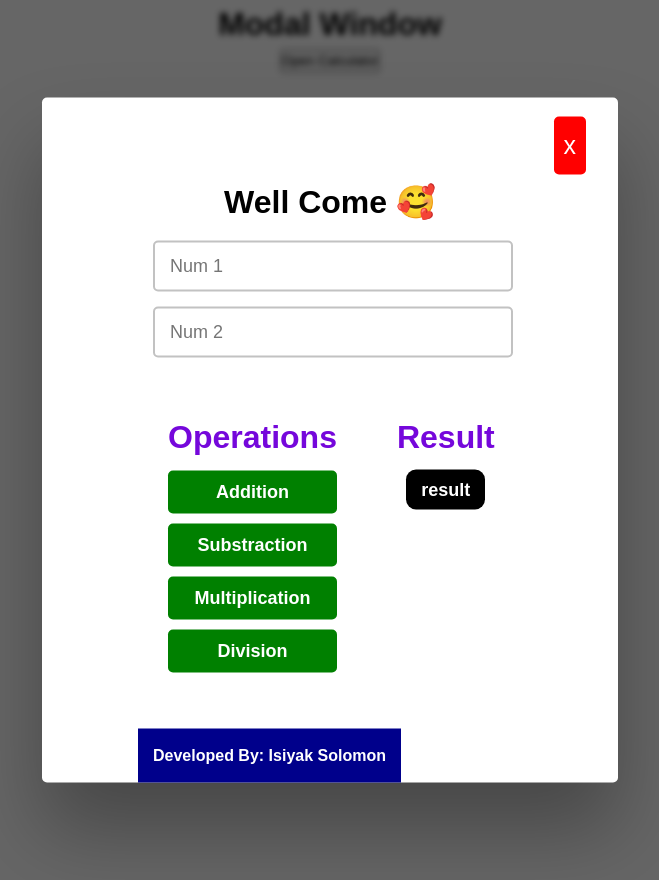
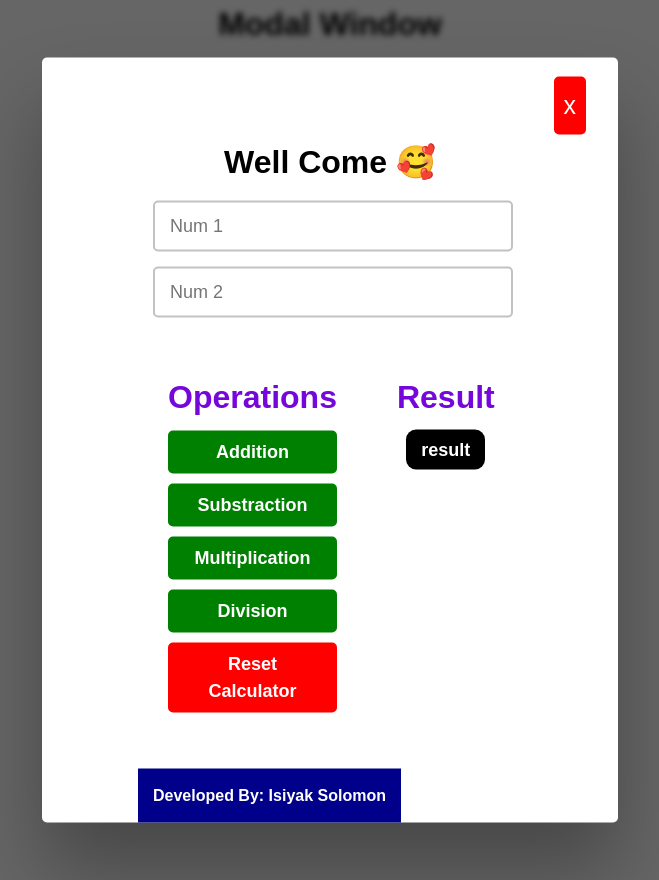
Before and after one commit to isiyak-sol/modal_window-using-javascript, a plain HTML site: page index.html in a window 1280 px wide. Both pictures are taken after a click on the button "Open Calculator". Shown: the whole page, without its empty margins (310-969 px from the left). Drawn offline with Linux system fonts and the light colour scheme.

Commit message:
Final Update

```diff
--- a/index.html
+++ b/index.html
@@ -31,6 +31,7 @@
                          <button class="sub">Substraction</button>
                          <button class="mul">Multiplication</button>
                          <button class="div">Division</button>
+                         <button class="reset">Reset Calculator</button>
                     </div>
                     <div class="results">
                          <h1>Result<br><span class="result">result</span></h1>
--- a/script.js
+++ b/script.js
@@ -23,6 +23,7 @@ const additionBtn = document.querySelector('.add');
 const substractionBtn = document.querySelector('.sub');
 const multiplicationBtn = document.querySelector('.mul');
 const divisionBtn = document.querySelector('.div');
+const resetBtn = document.querySelector('.reset');
 
 // Getting Variables
 // const variables = function() {
@@ -71,3 +72,9 @@ additionBtn.addEventListener('click', add)
 substractionBtn.addEventListener('click', sub)
 multiplicationBtn.addEventListener('click', mul)
 divisionBtn.addEventListener('click', div)
+
+resetBtn.addEventListener('click', function() {
+      document.querySelector('.num1').value = '';
+      document.querySelector('.num2').value = '';
+      totalValue('result');
+})
--- a/style.css
+++ b/style.css
@@ -20,6 +20,23 @@ body {
 .header {
      text-align: center;
      margin:0 50px;
+}
+
+.open-modal-btn {
+     padding: 10px 15px;
+     margin: 35px 0;
+     border: none;
+     outline: none;
+     font-size: 18px;
+     background-color:#ff0000;
+     color: #fff;
+     border-radius: 5px;
+     transition: 0.5s;
+     cursor: pointer;
+}
+
+.open-modal-btn:hover {
+     opacity: 0.75;
 }
 
 .open-modal {
@@ -169,3 +186,8 @@ span.result {
 .footer p {
      text-align: center;
 }
+
+.operations>button.reset {
+     color: #fff;
+     background-color: #ff0000;
+}
```
